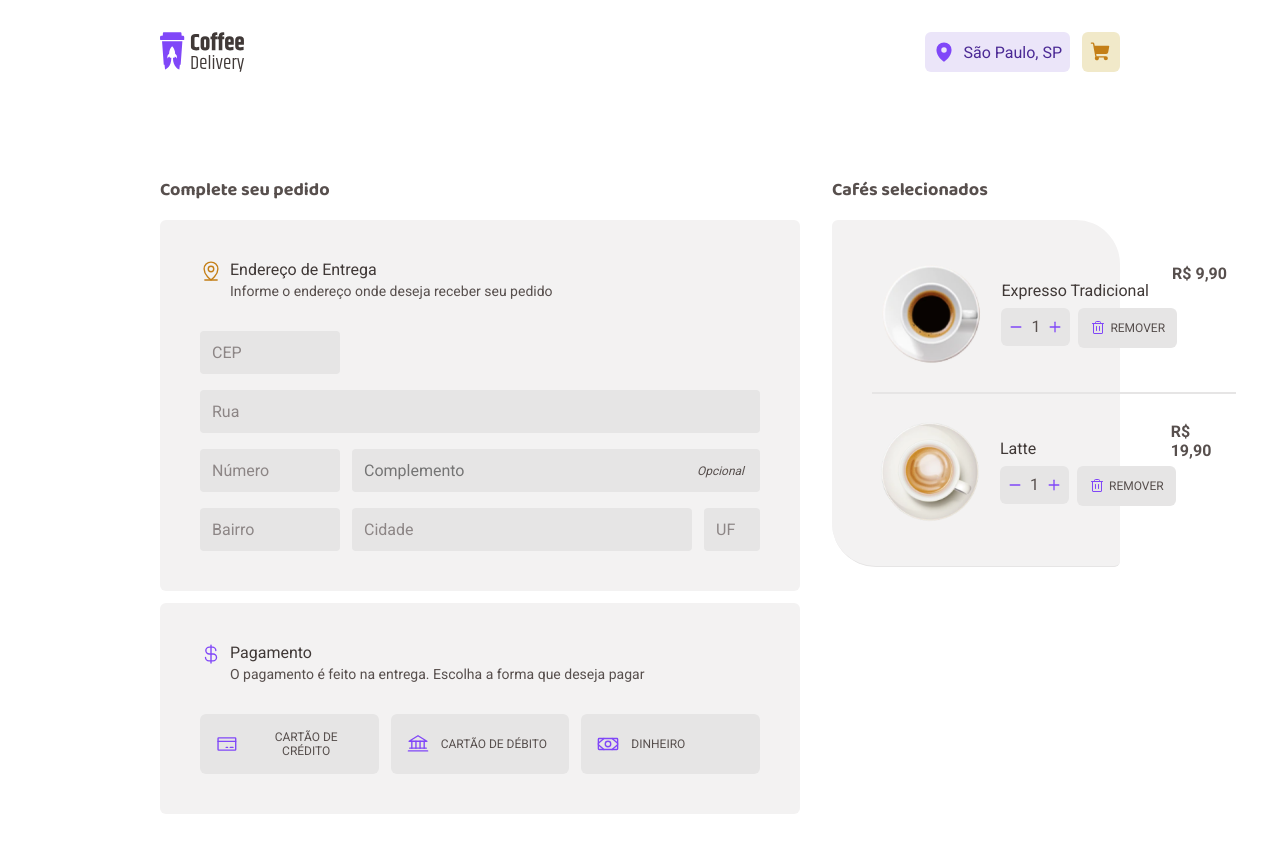
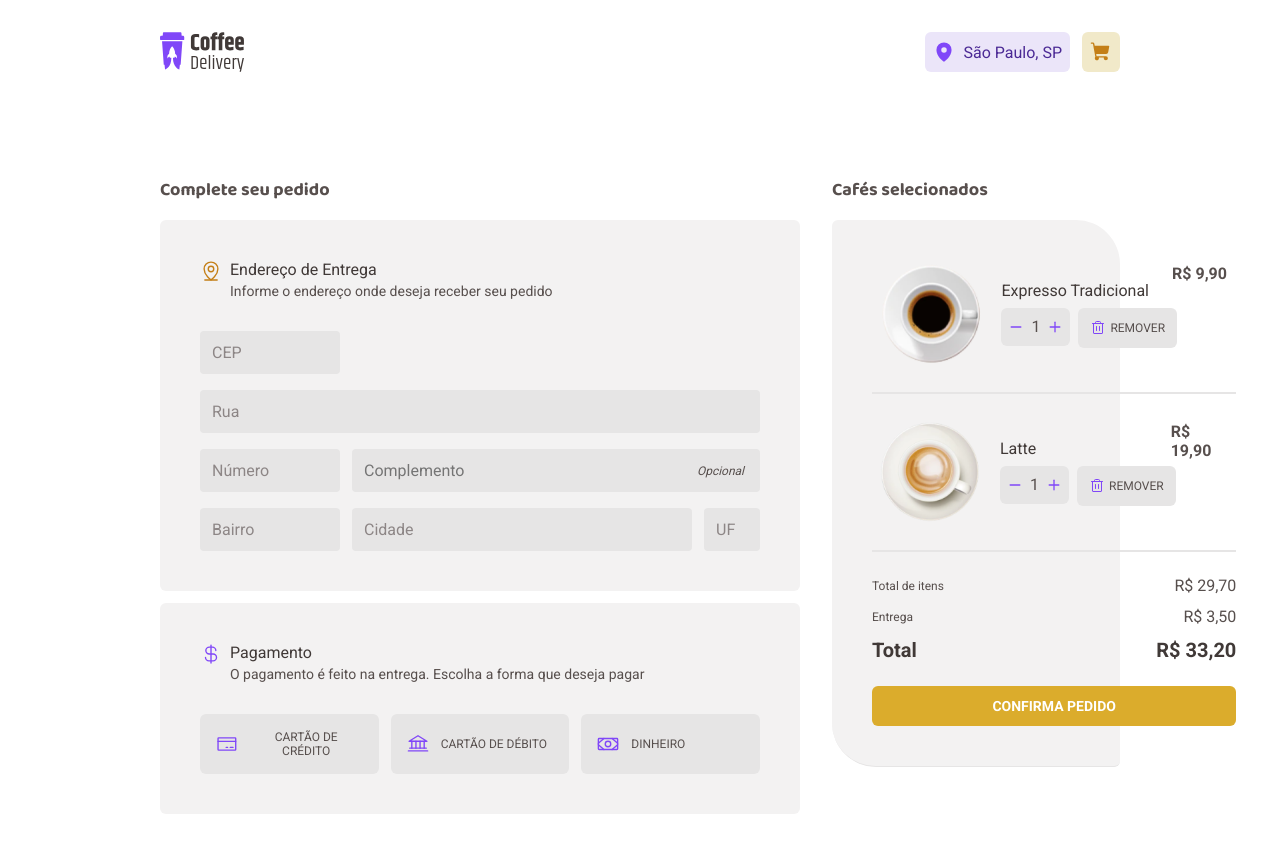
Before and after one commit to guilhermematos13/coffee-project, a React (Vite) app: page /checkout in a window 1280 px wide. Built offline with nearby package versions, Linux system fonts and the light colour scheme.

Commit message:
feat:  create payment values details and button for confirmed order

```diff
--- a/src/pages/Checkout/index.tsx
+++ b/src/pages/Checkout/index.tsx
@@ -6,9 +6,13 @@ import { PaymentDetails } from "./components/PaymentDetails";
 import {
   CheckoutContainer,
   CoffeeSelectContainer,
+  ConfirmedOrderButton,
   LineTest,
   OrderDetailsContainer,
+  PaymentDataContainer,
   TitleForm,
+  ValueDetailsTitle,
+  ValuesDetailsPrice,
 } from "./styles";
 
 export function Checkout() {
@@ -29,6 +33,22 @@ export function Checkout() {
           />
           <LineTest></LineTest>
           <CoffeeItem image={Latte} price="R$ 19,90" title="Latte" />
+          <LineTest></LineTest>
+          <PaymentDataContainer>
+            <div className="linePayment">
+              <ValueDetailsTitle>Total de itens</ValueDetailsTitle>
+              <ValuesDetailsPrice>R$ 29,70</ValuesDetailsPrice>
+            </div>
+            <div className="linePayment">
+              <ValueDetailsTitle>Entrega</ValueDetailsTitle>
+              <ValuesDetailsPrice>R$ 3,50</ValuesDetailsPrice>
+            </div>
+            <div className="linePayment">
+              <strong className="">Total</strong>
+              <strong>R$ 33,20</strong>
+            </div>
+          </PaymentDataContainer>
+          <ConfirmedOrderButton>Confirma Pedido</ConfirmedOrderButton>
         </CoffeeSelectContainer>
       </div>
     </CheckoutContainer>
--- a/src/pages/Checkout/styles.ts
+++ b/src/pages/Checkout/styles.ts
@@ -36,3 +36,43 @@ font-weight: 700;
 font-size: 1.125rem;
 margin-bottom: 1rem;
 `
+
+export const PaymentDataContainer = styled.div`
+display: flex;
+flex-direction: column;
+gap:0.75rem;
+width: 100%;
+
+.linePayment{
+    display: flex;
+    align-items: center;
+    width: 100%;
+    justify-content: space-between;
+}
+
+strong {
+    font-size: 1.25rem;
+    color: ${props => props.theme.baseSubTitle}
+}`
+
+export const ValueDetailsTitle = styled.p`
+font-size: 0.75rem;
+color: ${props => props.theme.baseText};`
+
+export const ValuesDetailsPrice = styled.p`
+font-size: 1rem;
+color: ${props => props.theme.baseText};`
+
+export const ConfirmedOrderButton = styled.button`
+border: 0;
+padding: 0.75rem 0.5rem;
+margin-top: 1.5rem;
+font-size: 0.875rem;
+font-weight: bold;
+text-transform: uppercase;
+color: ${props => props.theme.white};
+background: ${props => props.theme.yellow};
+border-radius: 6px;
+cursor: pointer;
+
+`
```
